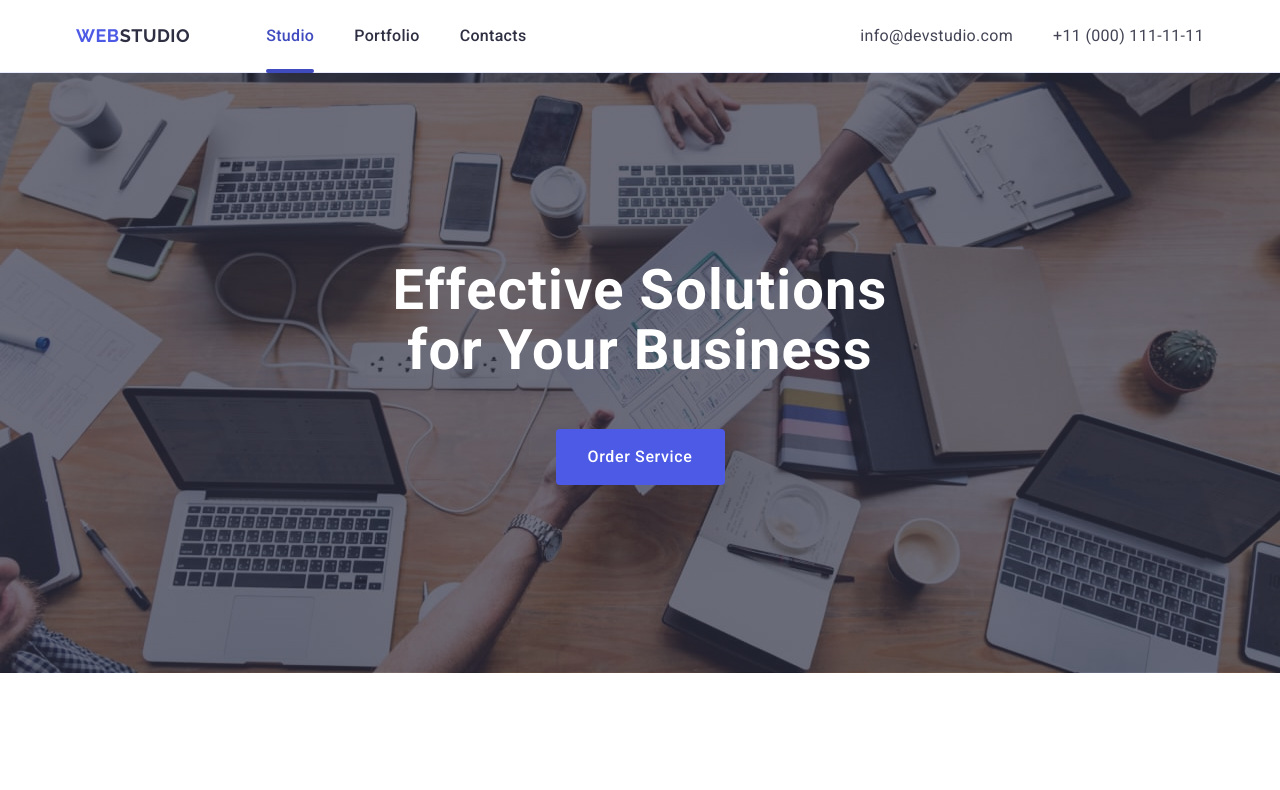
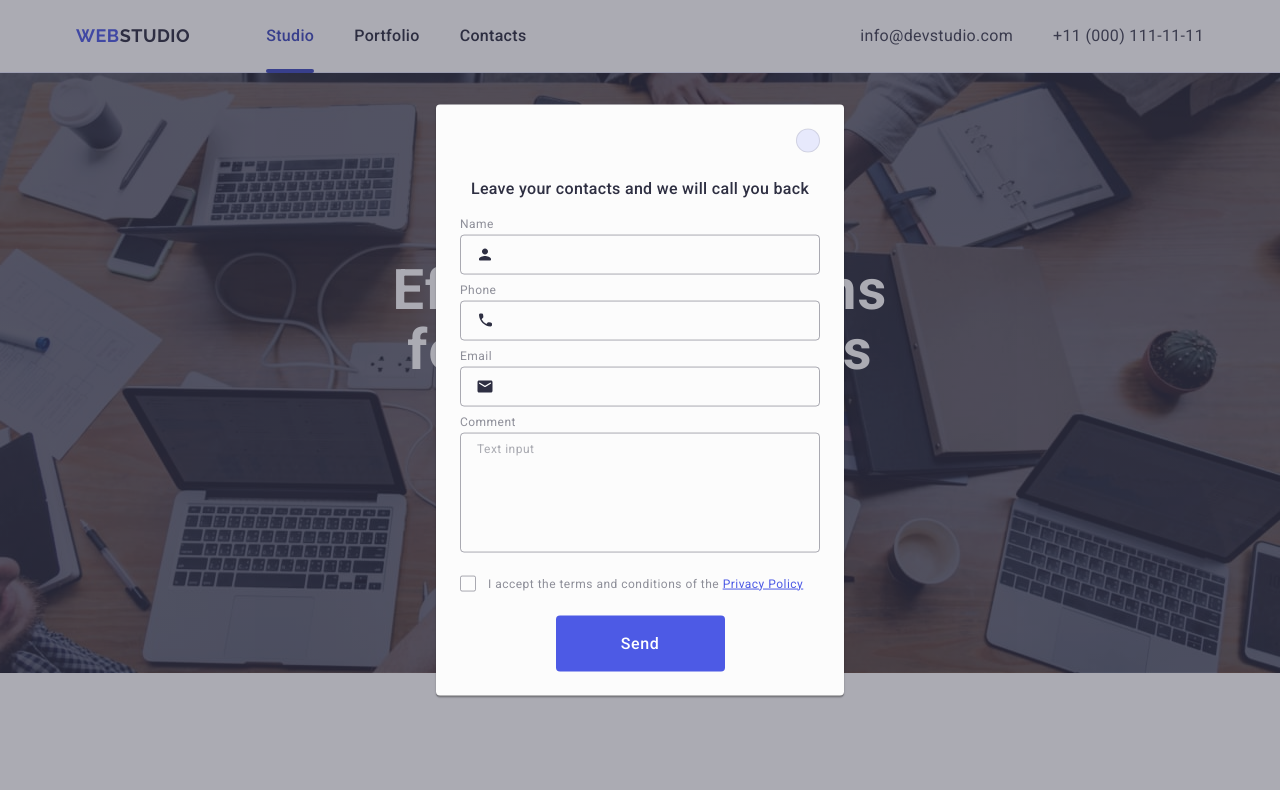
Before and after one commit to Mooncheetos/goit-markup-hw-05, a plain HTML site: page index.html in a window 1280 px wide. Shown: the top 790 px of the page. Drawn offline with nearby package versions, Linux system fonts and the light colour scheme.

Commit message:
macarena

```diff
--- a/css/styles.css
+++ b/css/styles.css
@@ -644,7 +644,6 @@ a {
         padding: 8px 24px;
             justify-content: center;
             align-items: center;
-            gap: 16px;
         font-size: 16px;
         font-family: "Roboto", sans-serif;
         cursor: pointer;
@@ -724,7 +723,7 @@ opacity: 1;
 .modal-title {
     text-align: left;
     max-width: 360px;
-    margin-top: 72px;
+
     margin-bottom: 16px;
     line-height: 1.5;
     text-align: center;
@@ -811,8 +810,7 @@ opacity: 1;
 
 .modal-icon {
     position: absolute;
-    fill: transparent;
-    stroke: #2E2F42;
+    fill: #2E2F42;
     left: 16px;
     top: 50%;
     transform: translateY(-50%);
@@ -826,8 +824,6 @@ opacity: 1;
         border-radius: 4px;
         border: 1px solid rgba(46, 47, 66, 0.40);
         background-color: transparent;
-        padding-top: 8px;
-        padding-left: 16px;
         font-size: 12px;
         line-height: 1.17;
         letter-spacing: 0.04em;
@@ -846,7 +842,7 @@ opacity: 1;
 .modal-texar::placeholder {
     color: rgba(46, 47, 66, 0.40);
         font-size: 12px;
-        line-height: 1.16px;
+        line-height: 1.17;
         letter-spacing: 0.04em;
 }
 
@@ -869,7 +865,7 @@ opacity: 1;
     height: 16px;
     border-radius: 2px;
     border: 1px solid rgba(46, 47, 66, 0.40);
-    margin: 12px;
+    margin-right: 12px;
     /* display: flex; */
     margin-left: inherit;
     align-items: center;
--- a/index.html
+++ b/index.html
@@ -414,11 +414,11 @@
         </div>
     </footer>
 
-    <div class="backdrop">
+    <div class="backdrop is-open">
         <div class="modal">
             <button type="button" class="modal-btn">
                 <svg class="modal-btn-icon" width="8" height="8">
-                    <use href="./images/modicon.svg#icon-close"></use>
+                    <use href="./images/modicon.svg#icon-close-black"></use>
                 </svg>
             </button>
             <p class="modal-title section-title">Leave your contacts and we will call you back</p>
```
Also changed, not shown: images/modicon.svg.
